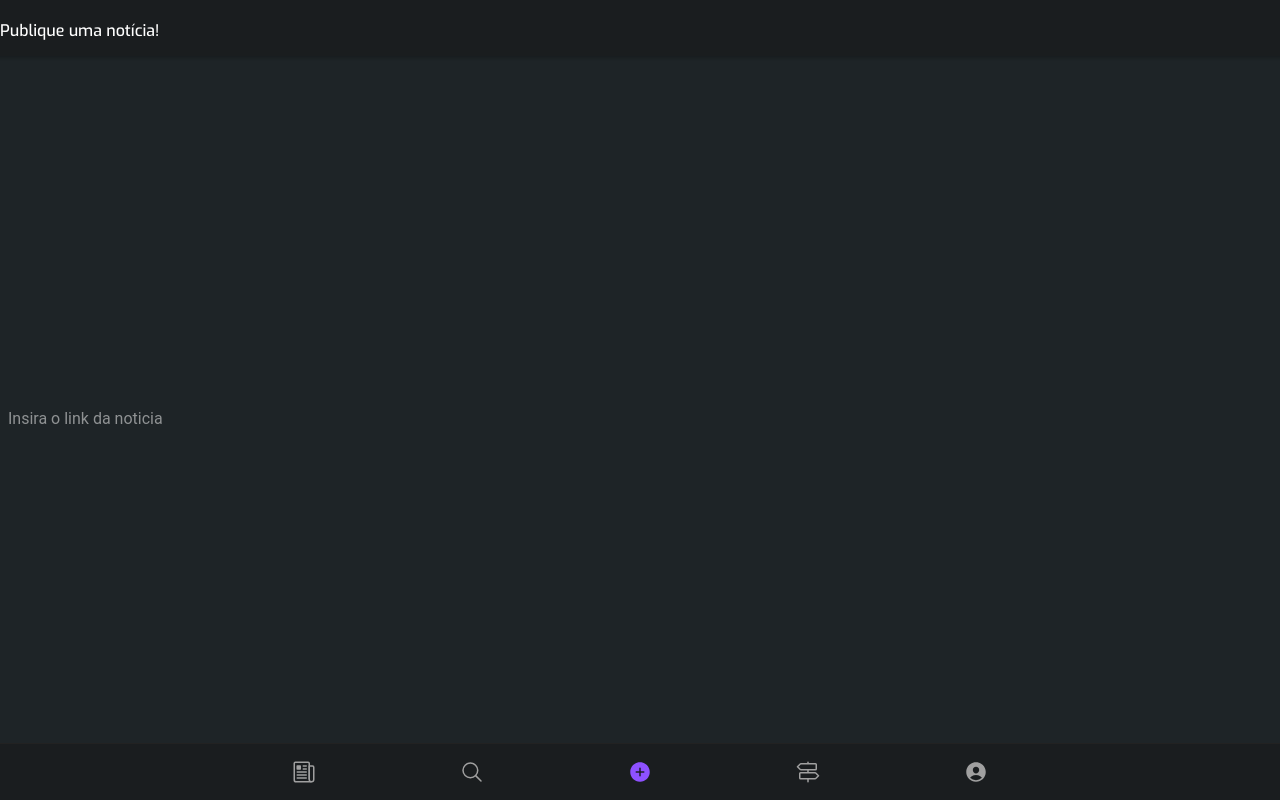
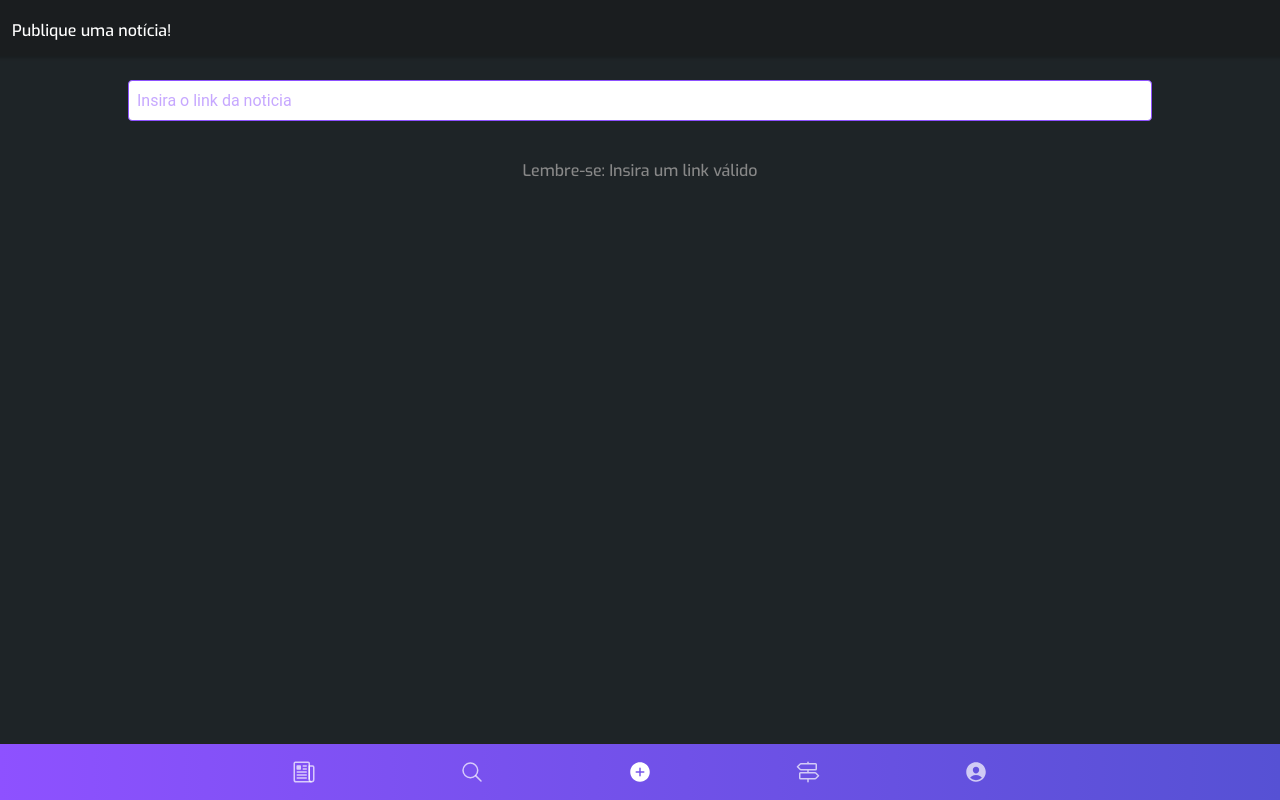
Before and after one commit to igor-suzart/piece, a React (Create React App) app: page /post in a window 1280 px wide. Built offline with nearby package versions, Linux system fonts and the light colour scheme.

Commit message:
COISA PRA KRL

```diff
--- a/public/index.html
+++ b/public/index.html
@@ -2,7 +2,7 @@
 <html lang="en">
   <head>
     <meta charset="utf-8" />
-    <title>Ionic App</title>
+    <title>Piece</title>
 
     <base href="/" />
 
--- a/src/App.tsx
+++ b/src/App.tsx
@@ -64,7 +64,7 @@ const App: React.FC = (props) => {
     ?
     <IonTabs>
       <IonRouterOutlet></IonRouterOutlet>
-      <IonTabBar slot="bottom">
+      <IonTabBar slot="bottom" color="primary">
         <IonTabButton tab="feed" href='/feed'>
           <IonIcon icon={newspaperOutline}></IonIcon>
           {/* <IonLabel>Notícias</IonLabel> */}
--- a/src/pages/feed/opiniao/opiniao.tsx
+++ b/src/pages/feed/opiniao/opiniao.tsx
@@ -13,8 +13,12 @@ class Opiniao extends React.Component<{id:any,open:boolean,close:any}>{
         this.setState({opns: opn})
 
     }
-    postOpn(){
+    async postOpn(){
         console.log(this.state.minhaOpn);
+        var id = localStorage.getItem('id')
+        var resultado = await feed.postComentario(this.props.id,id,this.state.minhaOpn)
+        console.log(resultado);
+
 
     }
     render(){
--- /dev/null
+++ b/src/pages/feed/post/post.css
@@ -0,0 +1,46 @@
+.post {
+  color: #fff;
+  justify-content: flex-start;
+  align-items: center;
+  padding-bottom: 2rem;
+}
+
+.post ion-toolbar {
+  padding: 0 .75rem;
+}
+
+.post .insira {
+  display: flex;
+  justify-content: center;
+  width: 80%;
+  margin: 0 auto;
+  padding: 24px 0;
+}
+
+.post .insira ion-input {
+  width: auto;
+  background-color: #fff;
+  border: 1px solid #8e51ff;
+  border-radius: .25rem;
+  color: #8e51ff;
+}
+
+.post ion-card {
+  padding: 0.5rem;
+}
+
+.post ion-card .flex {
+  display: flex;
+  justify-content: center;
+  margin: .5rem;
+}
+
+.post .previewNot {
+  height: 88%;
+}
+
+.post .nolink {
+  display: flex;
+  justify-content: center;
+  color: #888888;
+}
--- /dev/null
+++ b/src/pages/feed/post/post.scss
@@ -0,0 +1,39 @@
+.post{
+    color: #fff;
+    justify-content: flex-start;
+    align-items: center;
+    padding-bottom: 2rem;
+    ion-toolbar{
+        padding: 0 .75rem;
+    }
+    .insira{
+        display: flex;
+        justify-content: center;
+        width: 80%;
+        margin: 0 auto;
+        padding: 24px 0;
+        ion-input{
+            width: auto;
+            background-color: #fff;
+            border: 1px solid #8e51ff;
+            border-radius: .25rem;
+            color: #8e51ff;
+        }
+    }
+    ion-card{
+        padding: 0.5rem;
+        .flex{
+            display: flex;
+            justify-content: center;
+            margin: .5rem;
+        }
+    }
+    .previewNot{
+        height: 88%;
+    }
+    .nolink{
+        display: flex;
+        justify-content: center;
+        color: rgb(136, 136, 136);
+    }
+}
--- a/src/pages/feed/post/post.tsx
+++ b/src/pages/feed/post/post.tsx
@@ -1,12 +1,15 @@
-import { IonHeader, IonInput, IonPage, IonTextarea, IonToolbar } from "@ionic/react";
+import { IonAlert, IonButton, IonCard, IonContent, IonHeader, IonInput, IonPage, IonTextarea, IonToolbar } from "@ionic/react";
 import React from "react";
 import feed from "../../../shared/services/feed";
+import "./post.scss"
 interface props {
 
 }
 interface linkInfo{
     link: string,
-    linkInfo: any
+    linkInfo: any,
+    status: string,
+    showAlerta: boolean
 }
 
 class Post extends React.Component<props,linkInfo>{
@@ -14,9 +17,32 @@ class Post extends React.Component<props,linkInfo>{
         super(props)
         this.state = {
             link: '',
-            linkInfo: false
+            linkInfo: false,
+            status: '',
+            showAlerta: false
         }
         this.lideLink = this.lideLink.bind(this)
+    }
+    async postNot(){
+        let data = {
+            title: this.state.linkInfo['openGraph'].title,
+            description: this.state.linkInfo['openGraph'].description,
+            url: this.state.linkInfo['openGraph'].url,
+            image: this.state.linkInfo['openGraph'].image.url ,
+            sourceUrl: this.state.linkInfo['openGraph'].url,
+            name: this.state.linkInfo['openGraph'].site_name ? this.state.linkInfo['openGraph'].site_name : this.state.linkInfo['hybridGraph'].site_name,
+        }
+        let resultado = await feed.noticias(data)
+        console.log(resultado);
+        if(resultado.data.status == 'falha'){
+            if(resultado.data.erro.sqlMessage.includes('Duplicate entry')){
+                this.setState({status: 'Notícia já cadastrada!',showAlerta: true})
+            }
+        }
+        else{
+            this.setState({status: 'Notícia cadastrada com sucesso!',showAlerta: true})
+        }
+
     }
     async lideLink(e:any){
         //this.setState({link:e.target.value})
@@ -39,21 +65,49 @@ class Post extends React.Component<props,linkInfo>{
     }
     render(){
         return(
-        <IonPage style={{color: '#fff'}}>
+        <IonContent className="post" scrollEvents={true}>
             <IonHeader>
                 <IonToolbar>
                     <h6>Publique uma notícia!</h6>
                 </IonToolbar>
             </IonHeader>
-            <h6>{this.state.link}</h6>
-            <IonInput placeholder="Insira o link da noticia" value={this.state.link}
-            onChange={this.lideLink} onBlur={this.lideLink}></IonInput>
-            {this.state.linkInfo !== false
+            {this.state.status !== ''
+            ? <IonAlert isOpen={this.state.showAlerta}
+            header={this.state.status.includes('sucesso') ? 'Sucesso!' : 'Erro!'}
+            message={this.state.status}
+            buttons={[{
+                text: 'Ok!',
+                cssClass: 'primary',
+                handler: e => {
+                    this.setState({link: '',linkInfo: false,status: ''})
+                }
+            }]}></IonAlert>
+            : ''}
+            <div className="insira">
+                <IonInput placeholder="Insira o link da noticia" value={this.state.link}
+                onChange={this.lideLink} onBlur={this.lideLink}></IonInput>
+            </div>
+            {this.state.linkInfo !== false && this.state.linkInfo['openGraph']
             ? <div className="previewNot">
-                <h6>{this.state.linkInfo['htmlInferred'].title}</h6>
+                <IonCard>
+                    <p className="title">{this.state.linkInfo['openGraph'].title}</p>
+                    <img src={this.state.linkInfo['openGraph'].image.url} alt="" />
+                    <small>{this.state.linkInfo['openGraph'].description}</small><br/>
+                    <small><a href={this.state.linkInfo['openGraph'].url}>
+                        {this.state.linkInfo['openGraph'].site_name
+                        ? this.state.linkInfo['openGraph'].site_name
+                        : this.state.linkInfo['hybridGraph'].site_name
+                        ? this.state.linkInfo['hybridGraph'].site_name
+                        : this.state.linkInfo['htmlInferred'].site_name}</a></small><br/>
+                        <div className="flex">
+                        <IonButton onClick={() => this.postNot()} color="primary" fill="outline">Publicar Notícia</IonButton>
+                        </div>
+
+                </IonCard>
+
             </div>
-            : <div><h6>Insira um link válido</h6></div>}
-        </IonPage>
+            : <div className="nolink"><h6>Lembre-se: Insira um link válido</h6></div>}
+        </IonContent>
 
         )
     }
--- a/src/shared/services/feed.ts
+++ b/src/shared/services/feed.ts
@@ -134,6 +134,9 @@ export default{
     async postDislike(idNot:string,idUser:any){
       return await axios.post(`${ambiente.apiUrl}/feed/acao?idNot=${idNot}&idUser=${idUser}&dislike=1`)
     },
+    async postComentario(idNot:string,idUser:any,comentario:string){
+      return await axios.post(`${ambiente.apiUrl}/feed/acao?idNot=${idNot}&idUser=${idUser}&comentario=${comentario}`)
+    },
     async getAcoes(idNot:string,idUser:any){
       return await axios.get(`${ambiente.apiUrl}/feed/getAcao?idNot=${idNot}&idUser=${idUser}`)
     },
@@ -143,7 +146,8 @@ export default{
     async getLinkConteudo(link:string){
       return await axios.get(`https://opengraph.io/api/1.1/site/${link}?app_id=b8ad8db6-d4b2-4121-81ae-f636b7283ed5`)
     },
-    async postComent(coment:string,idNot:string,idUser:string){
-      return await axios.post(`${ambiente.apiUrl}/feed/postNotComent?coment=${coment}&idNot=${idNot}&idUser=${idUser}`)
+    async noticias(data:Object){
+      let myData = JSON.stringify(data)
+      return await axios.post(`${ambiente.apiUrl}/feed/postNoticia?data=${myData}`)
     }
 }
--- /dev/null
+++ b/src/tabs.css
@@ -0,0 +1,11 @@
+.ion-tabs {
+  height: 8% !important;
+  top: 92% !important;
+}
+
+.ion-tabs ion-tab-bar {
+  background: #8e51ff;
+  background: linear-gradient(90deg, #8e51ff 0%, #5651d4 100%) !important;
+  --ion-color-base: unset !important
+    ;
+}
--- a/src/tabs.scss
+++ b/src/tabs.scss
@@ -1,4 +1,9 @@
 .ion-tabs{
     height: 8% !important;
     top: 92% !important;
+    ion-tab-bar{
+      background: rgb(142,81,255);
+      background: linear-gradient(90deg, rgba(142,81,255,1) 0%, rgba(86,81,212,1) 100%) !important;
+      --ion-color-base: unset !important
+    }
   }
```
Also changed, not shown: src/pages/feed/post/votar.tsx (added, +7 -0 lines), src/assets/logo/logo-final.svg (added).
